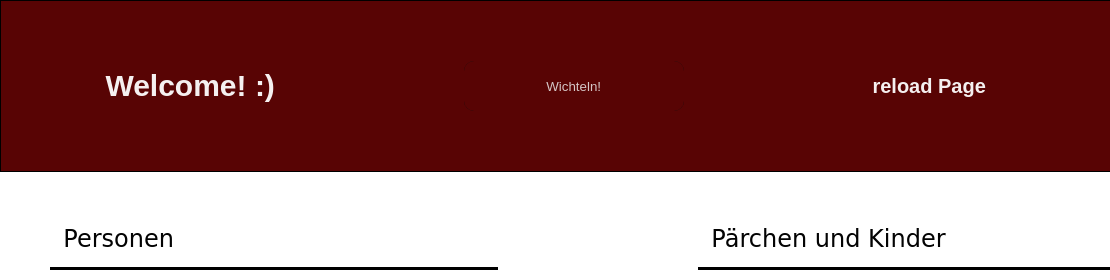
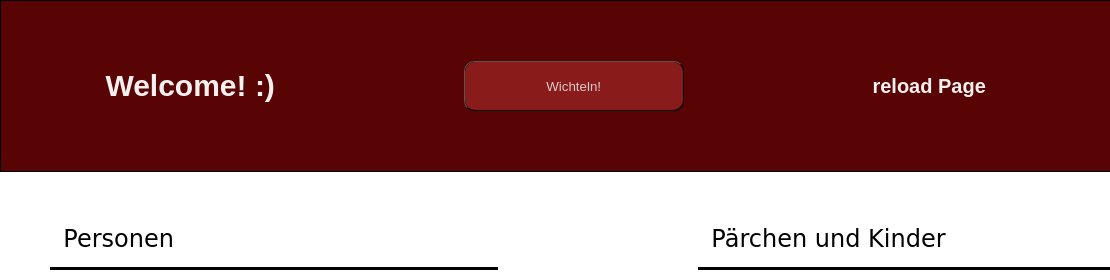
Before and after one commit to RobinJS1190/wichteln, a plain HTML site: page index.html in a window 1280 px wide. Shown: the top 280 px of the page, 0-1110 px from the left. Drawn offline with Linux system fonts and the light colour scheme.

Commit message:
Update style.css

```diff
--- a/style.css
+++ b/style.css
@@ -32,7 +32,7 @@ li {
   font-size: 20px;
 }
 .reload:hover {
-  color: rgb(14, 36, 36);
+  color: rgb(138, 27, 27);
   font-size: 30px;
   cursor: pointer;
 }
@@ -101,7 +101,7 @@ main {
 .btn {
   width: 220px;
   height: 50px;
-  border: none;
+  /* border: none; */
   outline: none;
   color: rgba(233, 230, 230, 0.863);
   background: #111;
@@ -109,6 +109,8 @@ main {
   position: relative;
   z-index: 0;
   border-radius: 10px;
+  border-color: 0;
+  border-width: 1px;
 }
 
 .btn:before {
@@ -157,7 +159,7 @@ main {
   position: absolute;
   width: 100%;
   height: 100%;
-  background: rgb(88, 4, 4);
+  background: rgb(138, 27, 27);
   left: 0;
   top: 0;
   border-radius: 10px;
```
